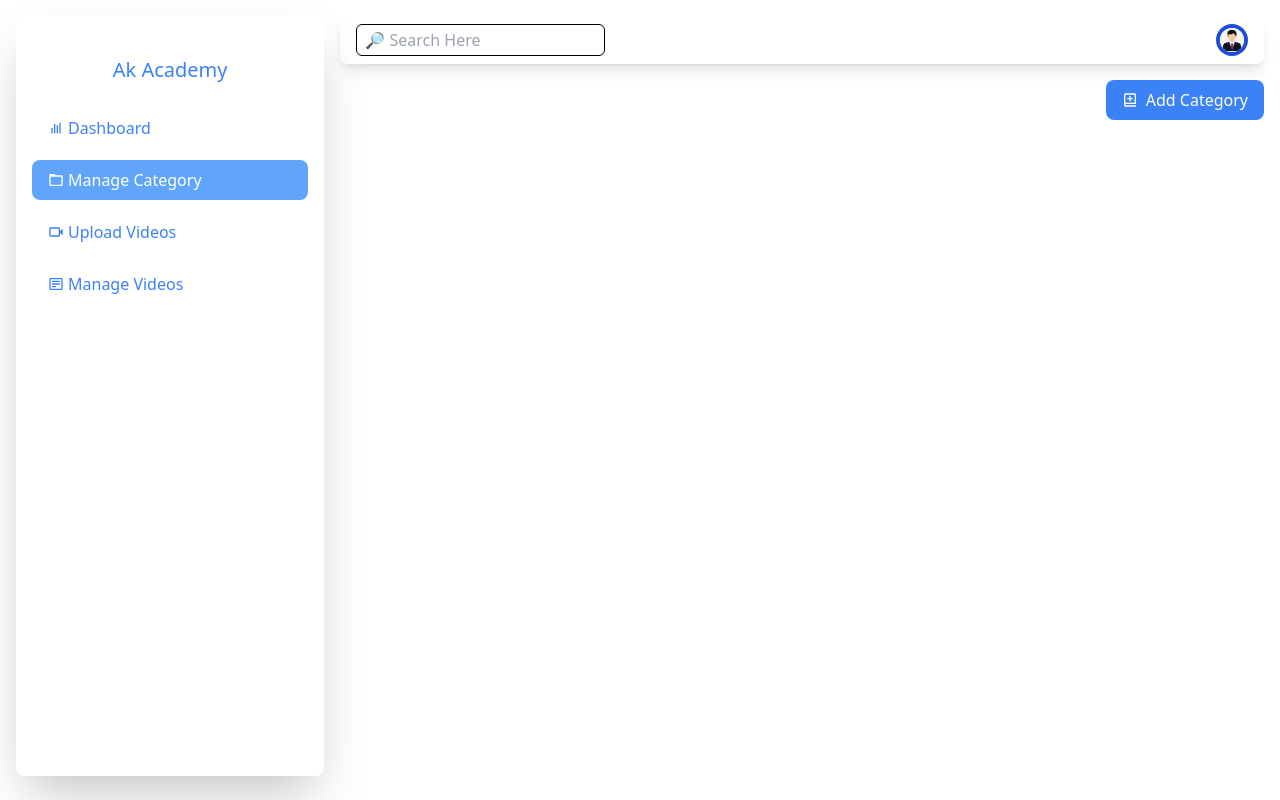
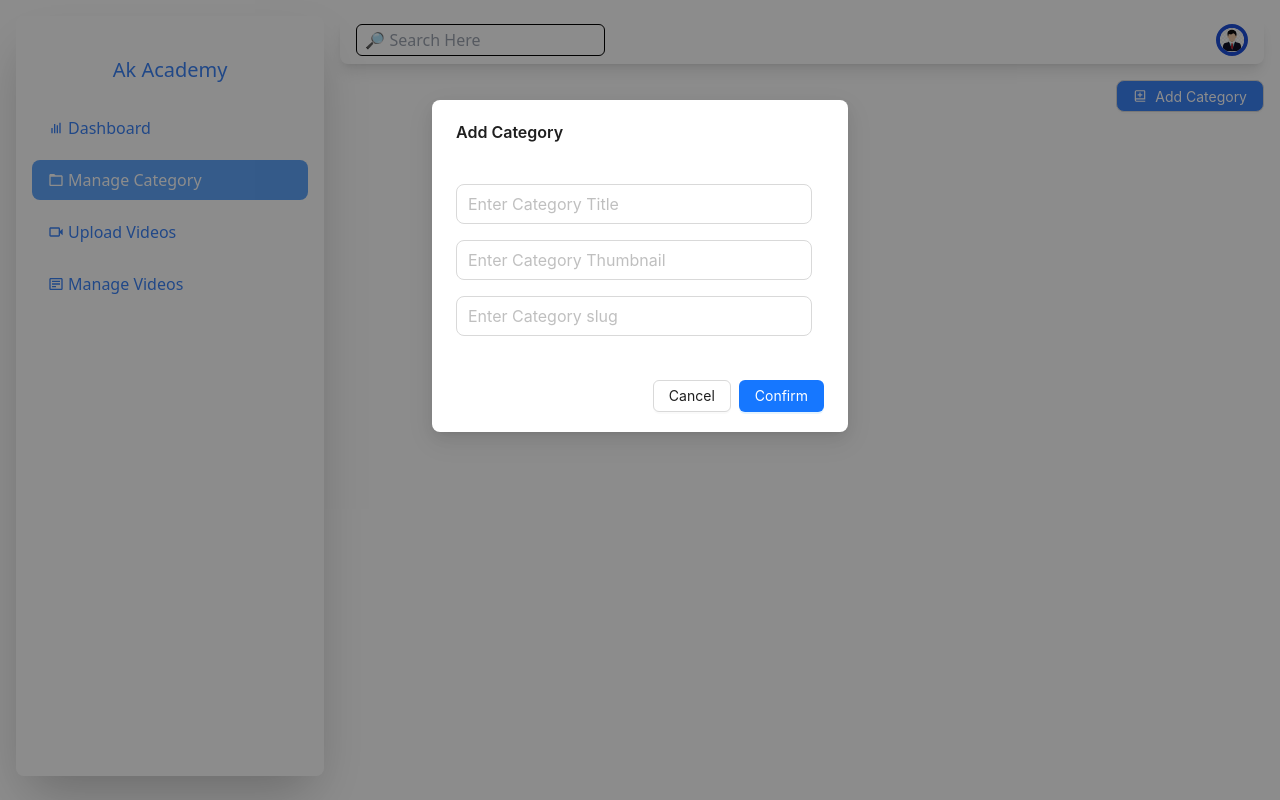
Before and after one commit to anamvai999/AnamChemistryAcademy, a Next.js app: page /dashboard/manage-category in a window 1280 px wide. Both pictures are taken after a click on the button "Add Category". Built offline with nearby package versions, Linux system fonts and the light colour scheme.

Commit message:
worked on manage category section

```diff
--- a/package.json
+++ b/package.json
@@ -10,6 +10,7 @@
   },
   "dependencies": {
     "@reduxjs/toolkit": "^2.2.3",
+    "antd": "^5.16.4",
     "next": "14.2.2",
     "react": "^18",
     "react-dom": "^18",
--- a/src/app/(dashboard)/dashboard/manage-category/page.jsx
+++ b/src/app/(dashboard)/dashboard/manage-category/page.jsx
@@ -1,14 +1,81 @@
-import React from 'react'
-import { BiBookAdd } from 'react-icons/bi'
+"use client";
+import { BiBookAdd } from "react-icons/bi";
+import React, { useState } from "react";
+import { Button, Input, Modal, Space } from "antd";
 
-const page = () => {
+const Page = () => {
+  const [categoryData, setCategoryData] = useState({});
+  const [data, setData] = useState(null);
+
+  const handleChange = (e) => {
+    const name = e.target.name;
+    const value = e.target.value;
+
+    setCategoryData((prev) => ({
+      ...prev,
+      [name]: value,
+    }));
+  };
+
+
+  const [modal, contextHolder] = Modal.useModal();
+  const confirm = () => {
+    modal.confirm({
+      title: "Add Category",
+      icon: <></>,
+      content: (
+        <>
+          <div className="flex my-8 flex-col gap-4 bg-white">
+            <Input
+              size="large"
+              name="title"
+              placeholder="Enter Category Title"
+              type="text"
+              onChange={handleChange}
+            />
+            <Input
+              size="large"
+              name="thumbnail"
+              placeholder="Enter Category Thumbnail"
+              type="text"
+              onChange={handleChange}
+
+            />
+            <Input
+              size="large"
+              name="slug"
+              placeholder="Enter Category slug"
+              type="text"
+              onChange={handleChange}
+
+            />
+          </div>
+        </>
+      ),
+      okText: "Confirm",
+      cancelText: "Cancel",
+      onOk() {
+        console.log(categoryData)
+      },
+    });
+  };
+
   return (
     <div>
-     <div className='mt-4 flex justify-end'>
-        <button className='flex items-center gap-2 bg-blue-500 text-white px-4 py-2 rounded-lg'><BiBookAdd/> Add Category</button>
-     </div>
+      <div className="mt-4 flex justify-end">
+        <Space>
+          {/* <LocalizedModal /> */}
+          <Button
+            onClick={confirm}
+            className="flex items-center gap-2 bg-blue-500 text-white px-4 py-2 rounded-lg"
+          >
+            <BiBookAdd /> Add Category
+          </Button>
+        </Space>
+        {contextHolder}
+      </div>
     </div>
-  )
-}
+  );
+};
 
-export default page
+export default Page;
--- a/src/app/(dashboard)/dashboard/page.js
+++ b/src/app/(dashboard)/dashboard/page.js
@@ -5,7 +5,7 @@ import React from "react";
 const page = () => {
   return (
     <div className="">
-      <div className="flex  gap-4 mt-4 justify-between text-center ">
+      <div className="flex text-gray-600  gap-4 mt-4 justify-between text-center ">
         <ShadowCard className={"w-full"}>
           Enrolled <br /> 20
         </ShadowCard>
```
Also changed, not shown: 1 other file (tests, documents, lock files or other folders).
